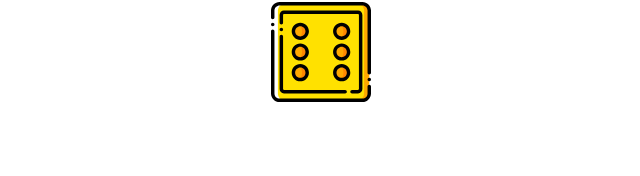
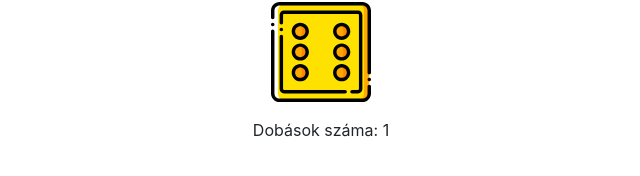
Before and after one commit to Zuzu000/Dobokocka, a plain HTML site: page index.html in a window 1280 px wide. Both pictures are taken after a click on the button "Dobás". Shown: the part 92-268 px from the top of the page, without its empty margins (319-959 px from the left). Drawn offline with nearby package versions, Linux system fonts and the light colour scheme.

Commit message:
Add files via upload

```diff
--- a/index.html
+++ b/index.html
@@ -42,6 +42,7 @@
       function dobas(min, max) {
         let dobottÉrték = Math.floor(Math.random() * (max - min)) + min;
         dobasTotal++;
+        document.getElementById("p2").innerHTML = `Dobások száma: ${dobasTotal}`;
         arr1.push(dobottÉrték);
         console.log(`A dobott érték: ${dobottÉrték}`);
         console.log(`Dobások száma: ${dobasTotal}`);
```
